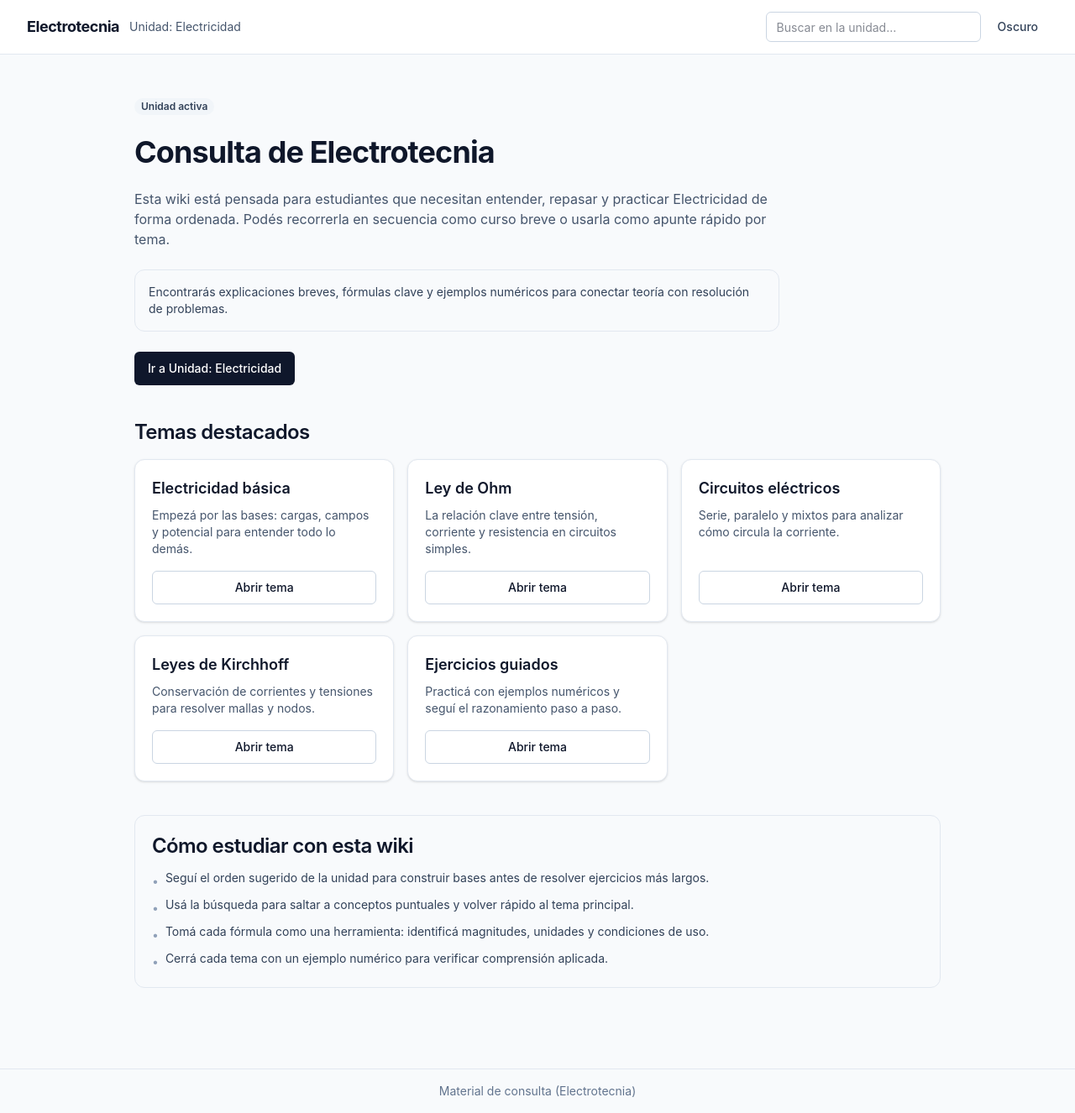
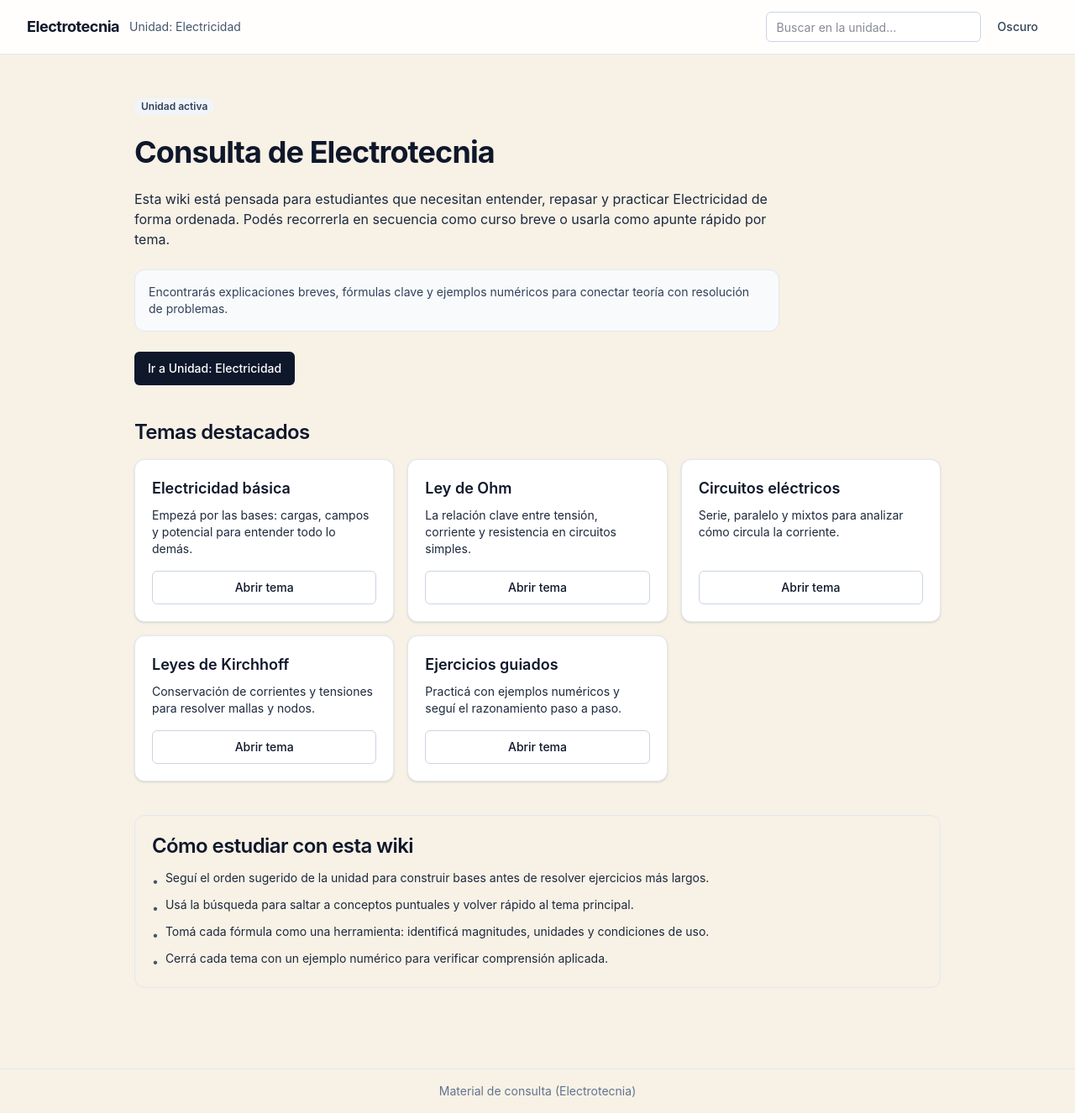
Before and after one commit to Teksi75/electrotecnia-web-next, a Next.js app: page / in a window 1280 px wide. Shown: the whole page at 84% size. Built offline with nearby package versions, Linux system fonts and the light colour scheme; no server answers.

Commit message:
Mejora contraste de tipografías en tema claro

```diff
--- a/src/app/globals.css
+++ b/src/app/globals.css
@@ -1,8 +1,15 @@
 @import "tailwindcss";
 
 :root {
-  --background: #f8fafc;
+  /* Paleta clara base (crema suave, alineada con estética INGENIUM) */
+  --background: #f7f1e6;
   --foreground: #0f172a;
+
+  /* Alternativas claras para ajustar el tono sin tocar componentes:
+   * Opción A (más neutra): #f5efe3
+   * Opción B (más cálida): #f4ecdc
+   * Opción C (más luminosa): #faf5ea
+   */
 }
 
 .dark {
--- a/src/app/page.tsx
+++ b/src/app/page.tsx
@@ -58,7 +58,7 @@ export default function HomePage() {
       <section className="space-y-6">
         <Badge>Unidad activa</Badge>
         <h1 className="text-3xl font-bold tracking-tight sm:text-4xl">Consulta de Electrotecnia</h1>
-        <p className="max-w-3xl text-slate-600 dark:text-slate-300">
+        <p className="max-w-3xl text-slate-800 dark:text-slate-300">
           Esta wiki está pensada para estudiantes que necesitan entender, repasar y practicar Electricidad de forma
           ordenada. Podés recorrerla en secuencia como curso breve o usarla como apunte rápido por tema.
         </p>
@@ -81,7 +81,7 @@ export default function HomePage() {
             return (
               <Card key={item.slug} className="flex h-full flex-col">
                 <h3 className="text-lg font-semibold">{item.title}</h3>
-                <p className="mt-2 flex-1 text-sm text-slate-600 dark:text-slate-300">{item.description}</p>
+                <p className="mt-2 flex-1 text-sm text-slate-800 dark:text-slate-300">{item.description}</p>
                 <Button asChild variant="outline" className="mt-4 w-full justify-center">
                   <Link href={href}>Abrir tema</Link>
                 </Button>
@@ -93,10 +93,10 @@ export default function HomePage() {
 
       <section className="space-y-3 rounded-xl border border-slate-200 p-5 dark:border-slate-800">
         <h2 className="text-2xl font-semibold tracking-tight">Cómo estudiar con esta wiki</h2>
-        <ul className="space-y-2 text-sm text-slate-700 dark:text-slate-300">
+        <ul className="space-y-2 text-sm text-slate-800 dark:text-slate-300">
           {studyTips.map((tip) => (
             <li key={tip} className="flex gap-2">
-              <span aria-hidden="true" className="mt-1 text-slate-400">•</span>
+              <span aria-hidden="true" className="mt-1 text-slate-600">•</span>
               <span>{tip}</span>
             </li>
           ))}
--- a/src/app/unidad/electricidad-mdx/[slug]/page.tsx
+++ b/src/app/unidad/electricidad-mdx/[slug]/page.tsx
@@ -41,9 +41,9 @@ export default async function ElectricidadMdxPage({ params }: PageProps) {
   return (
     <article className="space-y-6">
       <header className="space-y-2 border-b border-slate-200 pb-6 dark:border-slate-800">
-        <p className="text-xs font-semibold uppercase tracking-wide text-slate-500 dark:text-slate-400">Vista de prueba MDX</p>
+        <p className="text-xs font-semibold uppercase tracking-wide text-slate-600 dark:text-slate-400">Vista de prueba MDX</p>
         <h1 className="text-3xl font-bold tracking-tight">{topic.title}</h1>
-        <p className="text-slate-600 dark:text-slate-300">{topic.description}</p>
+        <p className="text-slate-800 dark:text-slate-300">{topic.description}</p>
       </header>
 
       {!standardMdx.enabled && process.env.NODE_ENV !== "production" ? (
--- a/src/app/unidad/electricidad/[slug]/page.tsx
+++ b/src/app/unidad/electricidad/[slug]/page.tsx
@@ -59,9 +59,9 @@ export default async function ElectricidadTopicPage({ params }: PageProps) {
   return (
     <article className="space-y-6">
       <header className="space-y-2 border-b border-slate-200 pb-6 dark:border-slate-800">
-        <p className="text-xs font-semibold uppercase tracking-wide text-slate-500 dark:text-slate-400">Parte {topic.part}</p>
+        <p className="text-xs font-semibold uppercase tracking-wide text-slate-600 dark:text-slate-400">Parte {topic.part}</p>
         <h1 className="text-3xl font-bold tracking-tight">{topic.title}</h1>
-        <p className="text-slate-600 dark:text-slate-300">{topic.description}</p>
+        <p className="text-slate-800 dark:text-slate-300">{topic.description}</p>
       </header>
 
       {topic.blocks.map((block, index) => <BlockCard key={`${block.type}-${index}`} block={block} />)}
--- a/src/app/unidad/electricidad/page.tsx
+++ b/src/app/unidad/electricidad/page.tsx
@@ -23,20 +23,20 @@ export default function ElectricidadIndexPage() {
     <div className="space-y-8">
       <header className="space-y-2">
         <h1 className="text-3xl font-bold tracking-tight">Unidad: Electricidad</h1>
-        <p className="text-slate-600 dark:text-slate-300">Wiki/apunte rápido para estudiar en orden todos los temas de la unidad.</p>
+        <p className="text-slate-800 dark:text-slate-300">Wiki/apunte rápido para estudiar en orden todos los temas de la unidad.</p>
       </header>
 
       <div className="grid gap-4 md:grid-cols-2">
         <Card>
           <h2 className="text-xl font-semibold">Parte 1</h2>
-          <p className="mt-2 text-sm text-slate-600 dark:text-slate-300">Electricidad básica: cargas, campos y potencial.</p>
+          <p className="mt-2 text-sm text-slate-800 dark:text-slate-300">Electricidad básica: cargas, campos y potencial.</p>
           <p className="mt-3 text-xs text-slate-500">Progreso: 0/{sections[0]?.children.length ?? 0} temas.</p>
           {firstPart1 ? <Button asChild className="mt-4"><Link href={firstPart1.href}>Comenzar Parte 1</Link></Button> : null}
         </Card>
 
         <Card>
           <h2 className="text-xl font-semibold">Parte 2</h2>
-          <p className="mt-2 text-sm text-slate-600 dark:text-slate-300">Electricidad en circuitos: magnitudes y leyes fundamentales.</p>
+          <p className="mt-2 text-sm text-slate-800 dark:text-slate-300">Electricidad en circuitos: magnitudes y leyes fundamentales.</p>
           <p className="mt-3 text-xs text-slate-500">Progreso: 0/{sections[1]?.children.length ?? 0} temas.</p>
           {firstPart2 ? <Button asChild className="mt-4"><Link href={firstPart2.href}>Comenzar Parte 2</Link></Button> : null}
         </Card>
```
